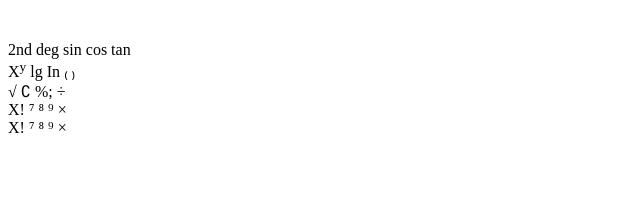
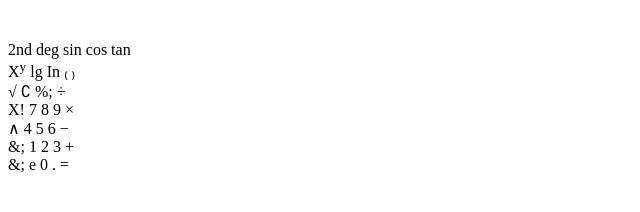
Before and after one commit to principalkelvo/calculator, a plain HTML site: page index.html in a window 1280 px wide. Shown: the whole page, without its empty margins (0-640 px from the left). Drawn offline with Linux system fonts and the light colour scheme.

Commit message:
adds all rows and columns for the calculator

```diff
--- a/index.html
+++ b/index.html
@@ -19,10 +19,6 @@
 
         <!-- numeric keys -->
         <div class="key">
-
-            <div class="row">
-
-            </div>
 
             <div class="row">
                 <span data-key="2nd">2nd</span>
@@ -52,23 +48,37 @@
 
             <div class="row">
                 <span data-key="X!">X!</span>
-                <span data-key="7">&#8311;</span>
-                <span data-key="8">&#8312;</span>
-                <span data-key="9">&#8313;</span>
+                <span data-key="7">7</span>
+                <span data-key="8">8</span>
+                <span data-key="9">9</span>
                 <span data-key="*">&times;</span>
 
             </div>
 
             <div class="row">
-                <span data-key="X!">X!</span>
-                <span data-key="7">&#8311;</span>
-                <span data-key="8">&#8312;</span>
-                <span data-key="9">&#8313;</span>
-                <span data-key="*">&times;</span>
+                <span data-key="**">&and;</span>
+                <span data-key="4">4</span>
+                <span data-key="5">5</span>
+                <span data-key="6">6</span>
+                <span data-key="-">&minus;</span>
 
             </div>
 
             <div class="row">
+                <span data-key="pie">&;</span>
+                <span data-key="1">1</span>
+                <span data-key="2">2</span>
+                <span data-key="3">3</span>
+                <span data-key="+">&plus;</span>
+
+            </div>
+
+            <div class="row">
+                <span >&;</span>
+                <span data-key="e">e</span>
+                <span data-key="0">0</span>
+                <span data-key=".">.</span>
+                <span data-key="=">&equals;</span>
 
             </div>
 
```
